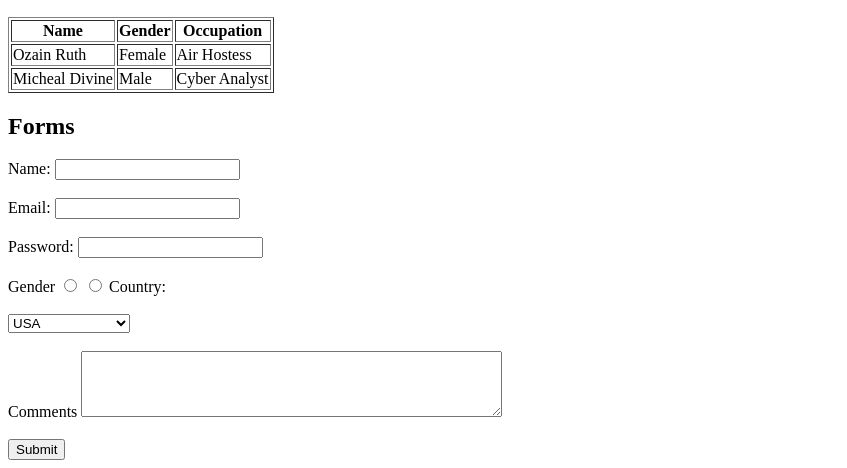
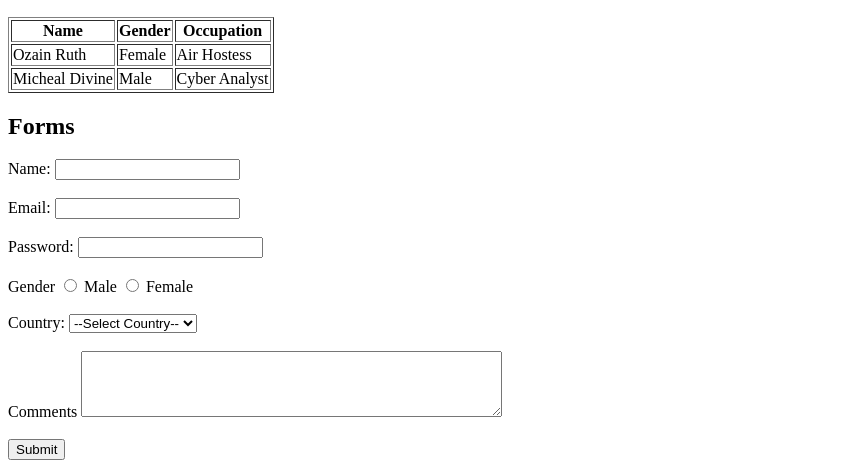
Before and after one commit to MaziMicklech/WEEK-2-Enhanced-HTML, a plain HTML site: page index.html in a window 1280 px wide. Shown: the part 1276-1744 px from the top of the page, without its empty margins (0-847 px from the left). Drawn offline with Linux system fonts and the light colour scheme.

Commit message:
Update index.html

```diff
--- a/index.html
+++ b/index.html
@@ -82,11 +82,12 @@ Your browser does not support audio playback.
     <input type="password" id="password" name="password" required>
     <br><br>
     <label for="gender">Gender</label>
-    <input type="radio" id="Male" name="gender" value="Male">
-    <input type="radio" id="Female" name="gender" value="Female">
+    <input type="radio" id="Male" name="gender" value="Male"> Male
+    <input type="radio" id="Female" name="gender" value="Female"> Female
+    <br><br>
     <label for="country">Country:</label>
-    <br><br>
     <select id="country" name="country">
+        <option value="">--Select Country--</option>
         <option value="usa">USA</option>
         <option value="uae">UAE</option>
         <option value="sa">SOUTH AFRICA</option>
@@ -96,7 +97,6 @@ Your browser does not support audio playback.
     <textarea id="comments" name="comments" rows="4" cols="50"></textarea>
     <br><br>
     <input type="submit" value="Submit">
-
 </form>
     </body>
 </html>
```
